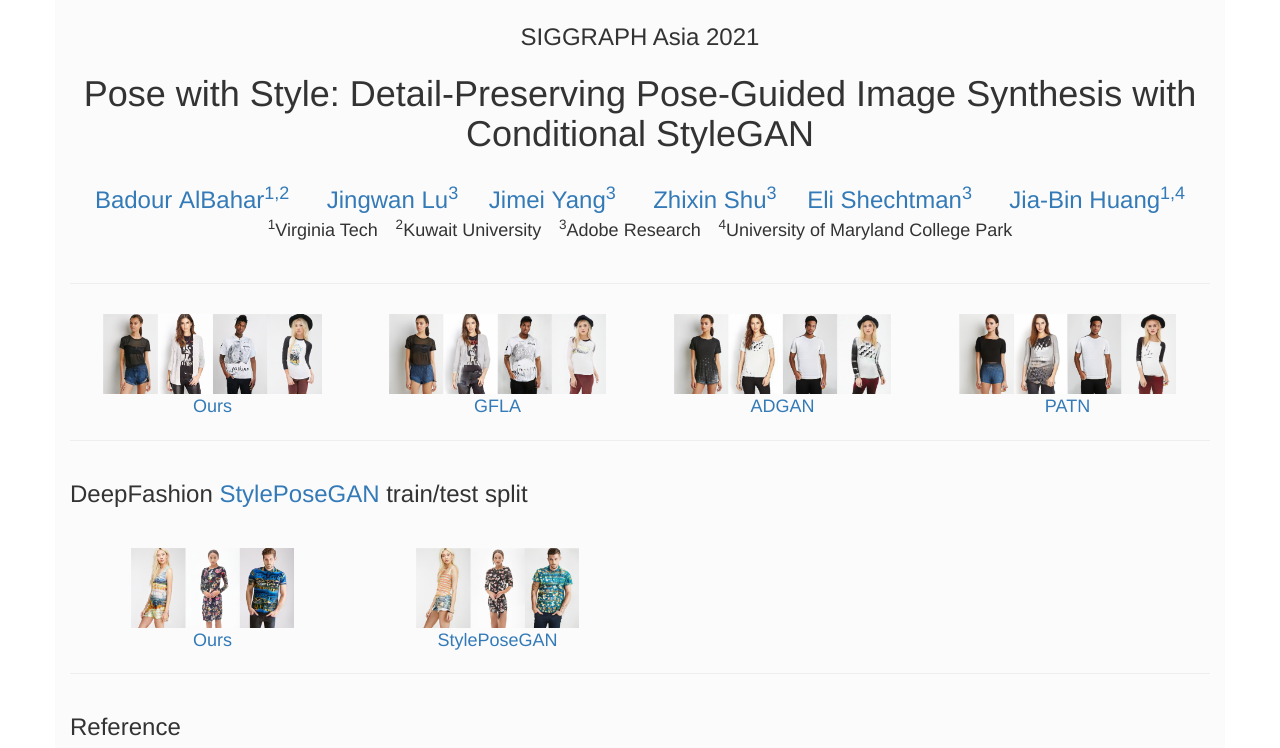
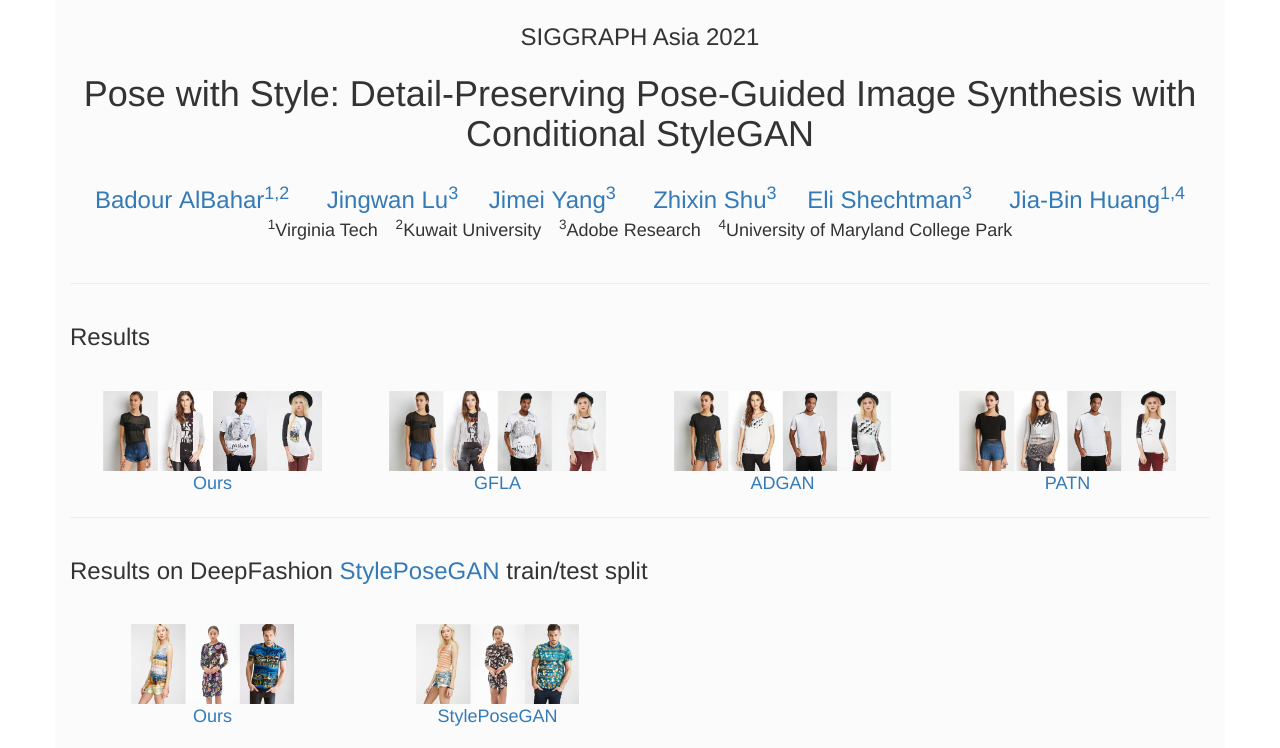
Before and after one commit to pose-with-style/pose-with-style.github.io, a plain HTML site: page results.html in a window 1280 px wide. Shown: the top 748 px of the page. Drawn offline with nearby package versions, Linux system fonts and the light colour scheme.

Commit message:
Update results.html

```diff
--- a/results.html
+++ b/results.html
@@ -50,6 +50,8 @@
 		<!-- Links. -->
 		<div class="row">
 			<div class="col-xs-12 text-left">
+				<h3>Results</h3>
+				<br>
 				<p>
 				<font size="4">
 					<div class="col-sm-3 text-center">
@@ -89,7 +91,7 @@
 		<!-- Links. -->
 		<div class="row">
 			<div class="col-xs-12 text-left">
-				<h3>DeepFashion <a href="https://people.mpi-inf.mpg.de/~ksarkar/styleposegan/">StylePoseGAN</a> train/test split</h3>
+				<h3>Results on DeepFashion <a href="https://people.mpi-inf.mpg.de/~ksarkar/styleposegan/">StylePoseGAN</a> train/test split</h3>
 				<br>
 				<p>
 				<font size="4">
```
